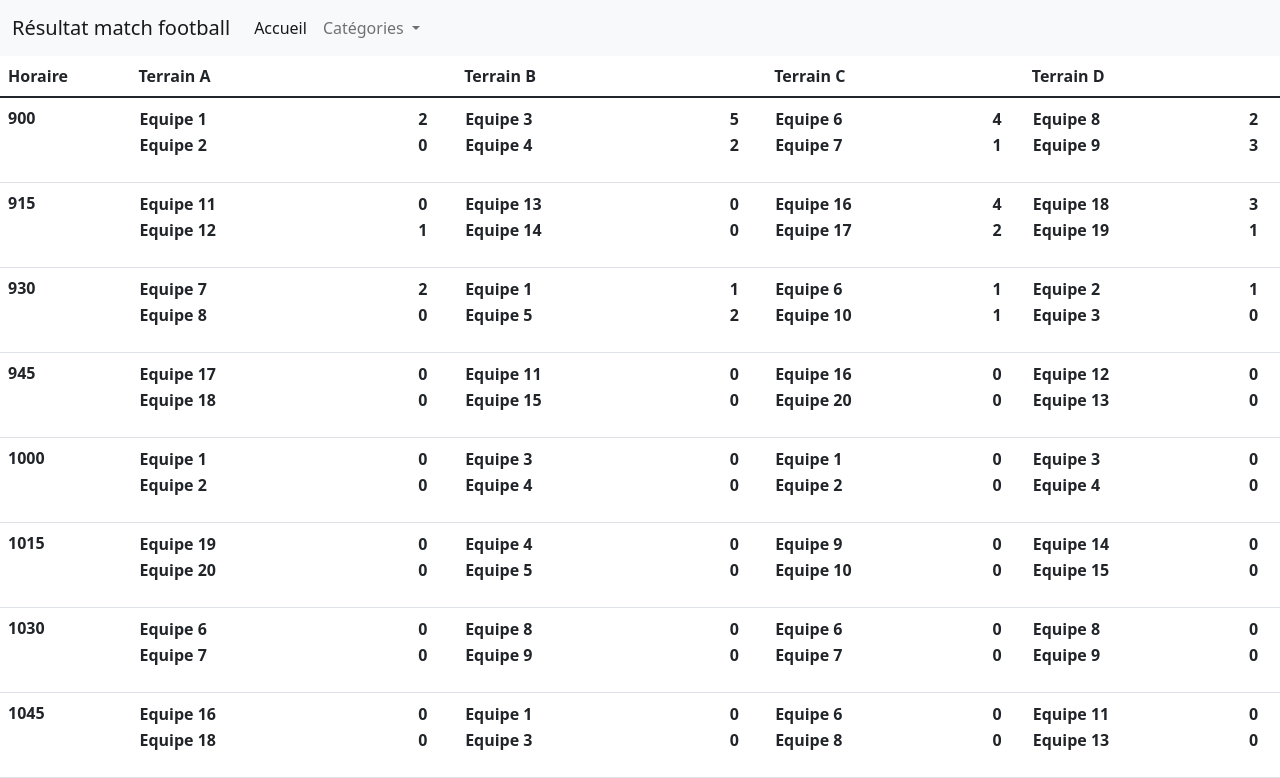
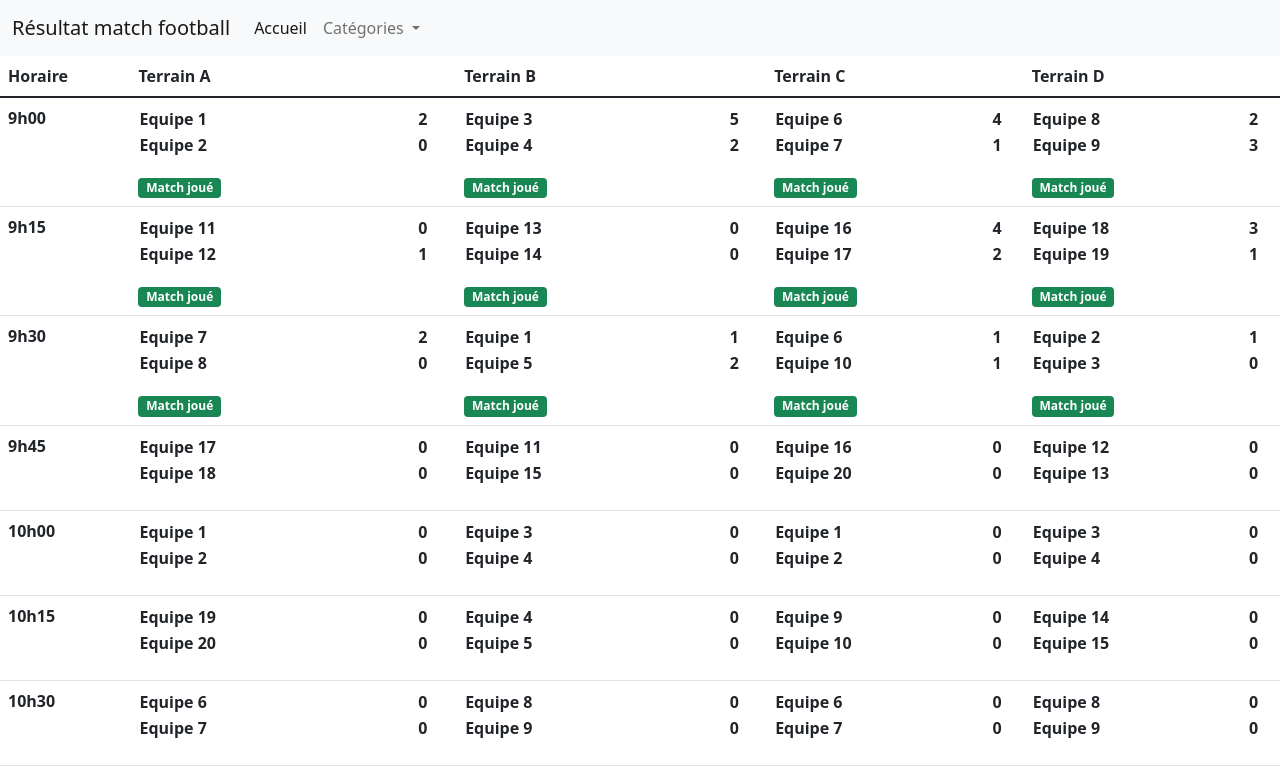
Before and after one commit to emeric-martineau/football-club, an Angular app: page / in a window 1280 px wide. Shown: the top 778 px of the page. Built offline with nearby package versions, Linux system fonts and the light colour scheme.

Commit message:
Diplay played

```diff
--- a/src/app/components/general-planing/general-planing.component.html
+++ b/src/app/components/general-planing/general-planing.component.html
@@ -8,9 +8,9 @@
     </thead>
     <tbody>
       <tr *ngFor='let h of getHours()'>
-        <th scope="row">{{ h }}</th>
+        <th scope="row">{{ formatNumber(h) }}</th>
         <th scope="col" *ngFor='let g of getGrounds()'>
-          <match-result [matchs]="getMatchOfHours(g.getName(), h).getTeams()"></match-result>
+          <match-result [match]="getMatchOfHours(g.getName(), h)"></match-result>
         </th>
       </tr>
     </tbody>
--- a/src/app/components/general-planing/general-planing.component.ts
+++ b/src/app/components/general-planing/general-planing.component.ts
@@ -84,6 +84,11 @@ export class GeneralPlaningComponent implements OnInit {
       }
     }
 
-    return new Match(hour, -1, -1, '', []);
+    return new Match(hour, false, -1, '', []);
+  }
+
+  formatNumber(num: number) {
+    // console.info(formatNumber(900)) // 9h00
+    return num.toString().replace(/(\d)(?=(\d{2})+(?!\d))/g, '$1h')
   }
 }
--- a/src/app/components/match-result/match-result.component.html
+++ b/src/app/components/match-result/match-result.component.html
@@ -1,9 +1,9 @@
-<div class="table-responsive">
+<div class="table-responsive position-relative">
     <table class="table table-borderless">
-        <tr *ngFor='let match of matchs'>
-            <th>{{ match.getName() }}</th>
-            <th class="score">{{ match.getScore() }}</th>
+        <tr *ngFor='let t of match?.getTeams()'>
+            <th>{{ t.getName() }}</th>
+            <th class="score">{{ t.getScore() }}</th>
         </tr>
     </table>
-
+    <span *ngIf="match?.isPlayed()" class="badge bg-success">Match joué</span>
 </div>
--- a/src/app/components/match-result/match-result.component.ts
+++ b/src/app/components/match-result/match-result.component.ts
@@ -1,5 +1,5 @@
 import { Component, Input, OnInit } from '@angular/core';
-import { Team } from 'src/app/services/planing/planing.service';
+import { Match } from 'src/app/services/planing/planing.service';
 
 @Component({
   selector: 'match-result',
@@ -7,7 +7,7 @@ import { Team } from 'src/app/services/planing/planing.service';
   styleUrls: ['./match-result.component.css']
 })
 export class MatchResultComponent implements OnInit {
-  @Input() matchs: Team[] = [];
+  @Input() match: Match | undefined = undefined;
 
   constructor() { }
 
--- a/src/app/services/planing/planing.service.ts
+++ b/src/app/services/planing/planing.service.ts
@@ -3709,7 +3709,7 @@ export class Team {
 
 export class Match {
   constructor(private hour: number,
-    private status: number,
+    private played: boolean,
     private categoryId: number,
     private name: string,
     private teams: Team[]) { }
@@ -3718,8 +3718,8 @@ export class Match {
     return this.hour;
   }
 
-  getStatus(): number {
-    return this.status;
+  isPlayed(): boolean {
+    return this.played;
   }
 
   getCategoryId(): number {
@@ -3864,7 +3864,7 @@ export class PlaningService {
   private generateMatch(m: any): Match {
     return new Match(
         m.Heure / 100000,
-        m.Status,
+        m.Status == 2, // 1 : not player, 2 : played
         m.CategoryID,
         m.MatchNom,
         [
```
